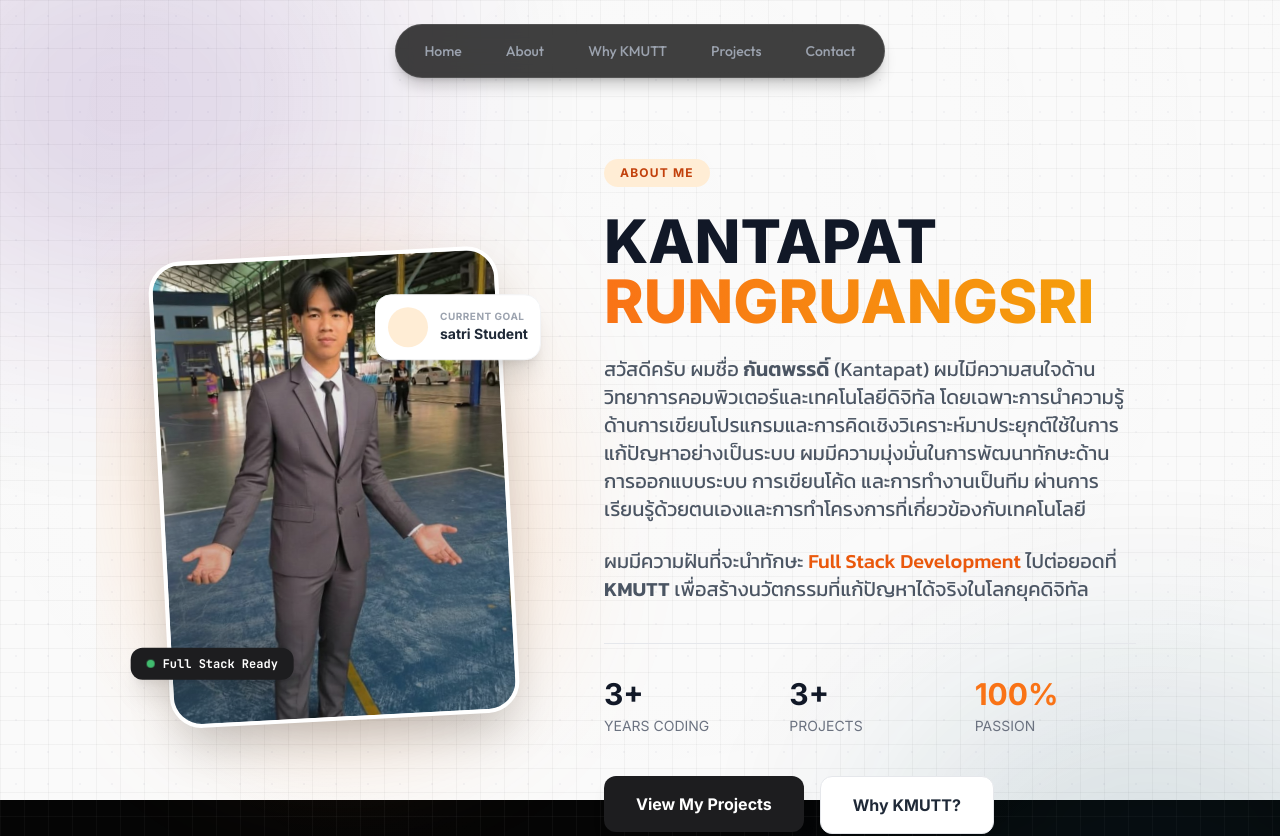
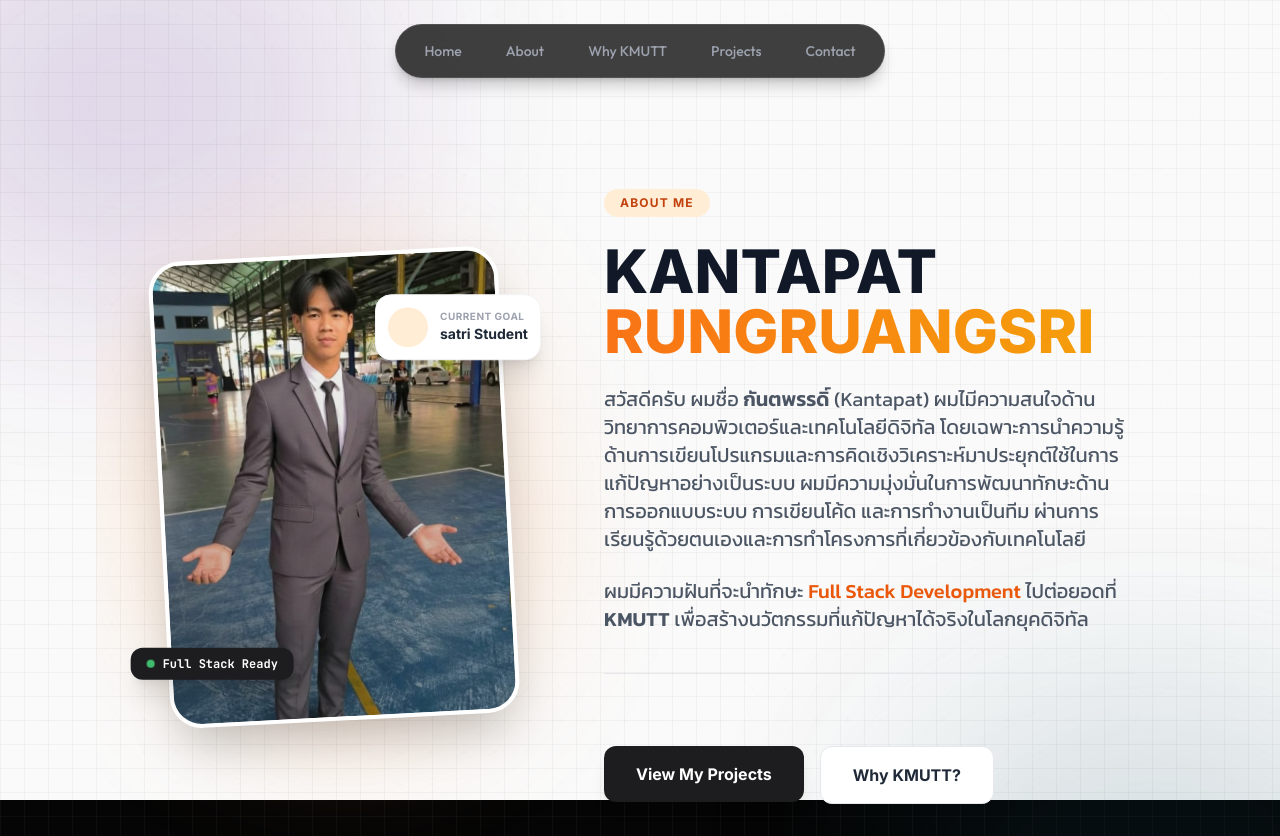
Before and after one commit to unknow404p/kantapat-portfolio, a Next.js app: page /about in a window 1280 px wide. Shown: the top 836 px of the page. Built offline with nearby package versions, Linux system fonts and the light colour scheme.

Commit message:
Update white theme

```diff
--- a/app/about/page.tsx
+++ b/app/about/page.tsx
@@ -81,9 +81,7 @@ export default function AboutPage() {
              </div>
 
              <div className="grid grid-cols-2 md:grid-cols-3 gap-6 my-10 pt-8 border-t border-gray-200">
-                <div><h3 className="text-3xl font-bold text-gray-900">3+</h3><p className="text-sm text-gray-500 uppercase mt-1">Years Coding</p></div>
-                <div><h3 className="text-3xl font-bold text-gray-900">3+</h3><p className="text-sm text-gray-500 uppercase mt-1">Projects</p></div>
-                <div><h3 className="text-3xl font-bold text-orange-500">100%</h3><p className="text-sm text-gray-500 uppercase mt-1">Passion</p></div>
+
              </div>
 
              <div className="flex flex-col sm:flex-row gap-4 justify-center lg:justify-start">
--- a/app/page.tsx
+++ b/app/page.tsx
@@ -40,7 +40,7 @@ export default function Home() {
 
       {/* --- Text Content --- */}
       <h2 className="text-cyan-400 text-xs font-bold tracking-[0.2em] uppercase mb-4">
-        Full Stack Developer
+        kantapat.dev
       </h2>
 
       <h1 className="text-5xl md:text-7xl font-black text-white mb-4 tracking-tight leading-tight">
```
